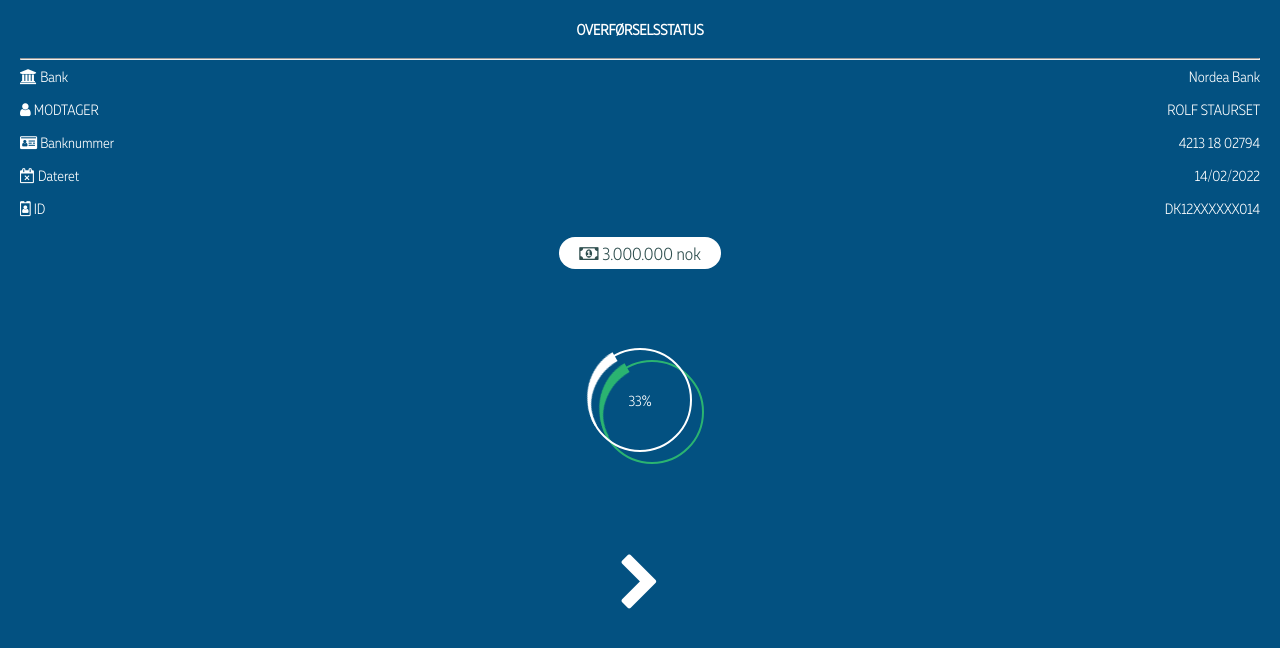
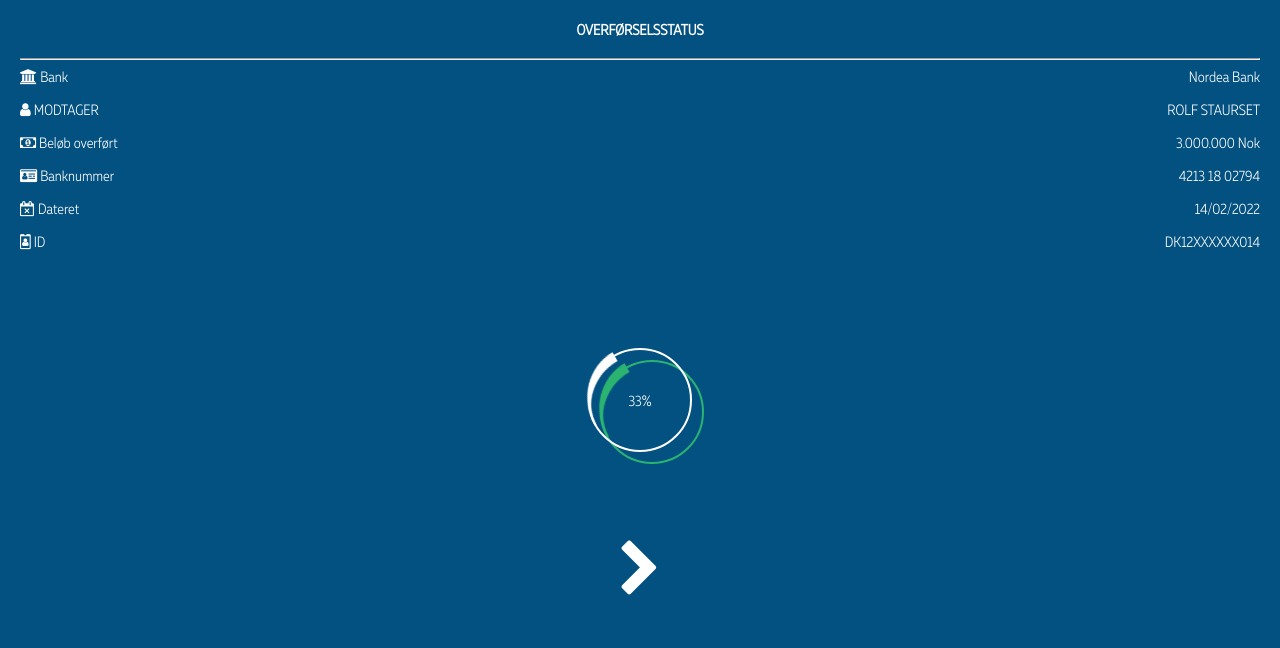
Before and after one commit to githubanse/rolf-account, a plain HTML site: page index.html in a window 1280 px wide. Drawn offline with Linux system fonts and the light colour scheme.

Commit message:
first commit11

```diff
--- a/index.html
+++ b/index.html
@@ -54,6 +54,16 @@
         <div class="display-row" style="margin-top: 15px;">
 
             <div>
+                <i class="fa fa-money"> </i> <span> Beløb overført </span>
+            </div>
+            <div>
+                3.000.000 Nok
+            </div>
+        </div>
+
+        <div class="display-row" style="margin-top: 15px;">
+
+            <div>
                 <i class="fa fa-id-card"> </i> <span> Banknummer </span>
             </div>
             <div>
@@ -80,12 +90,12 @@
                 DK12XXXXXX014
             </div>
         </div>
-        <div style="margin-top: 25px; text-align: center; ">
+        <!-- <div style="margin-top: 25px; text-align: center; ">
             <span style="font-size: 18px; padding: 5px 20px; background-color: #fff; border-radius: 30px; color: darkslategray;">
                 <i class="fa fa-money"> </i>
                 3.000.000 nok
             </span>
-        </div>
+        </div> -->
 
 
         <div class="loader-container">
```
